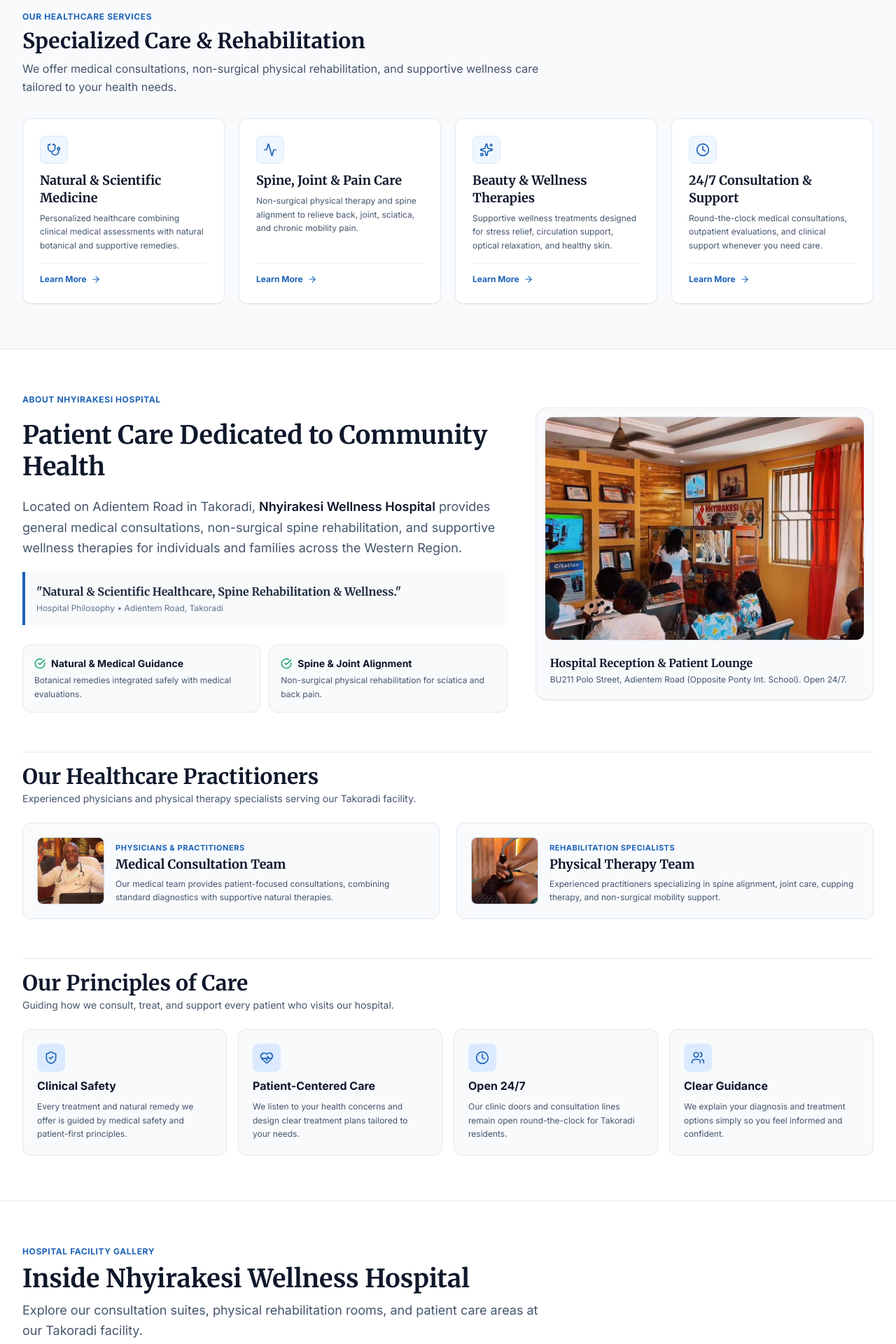
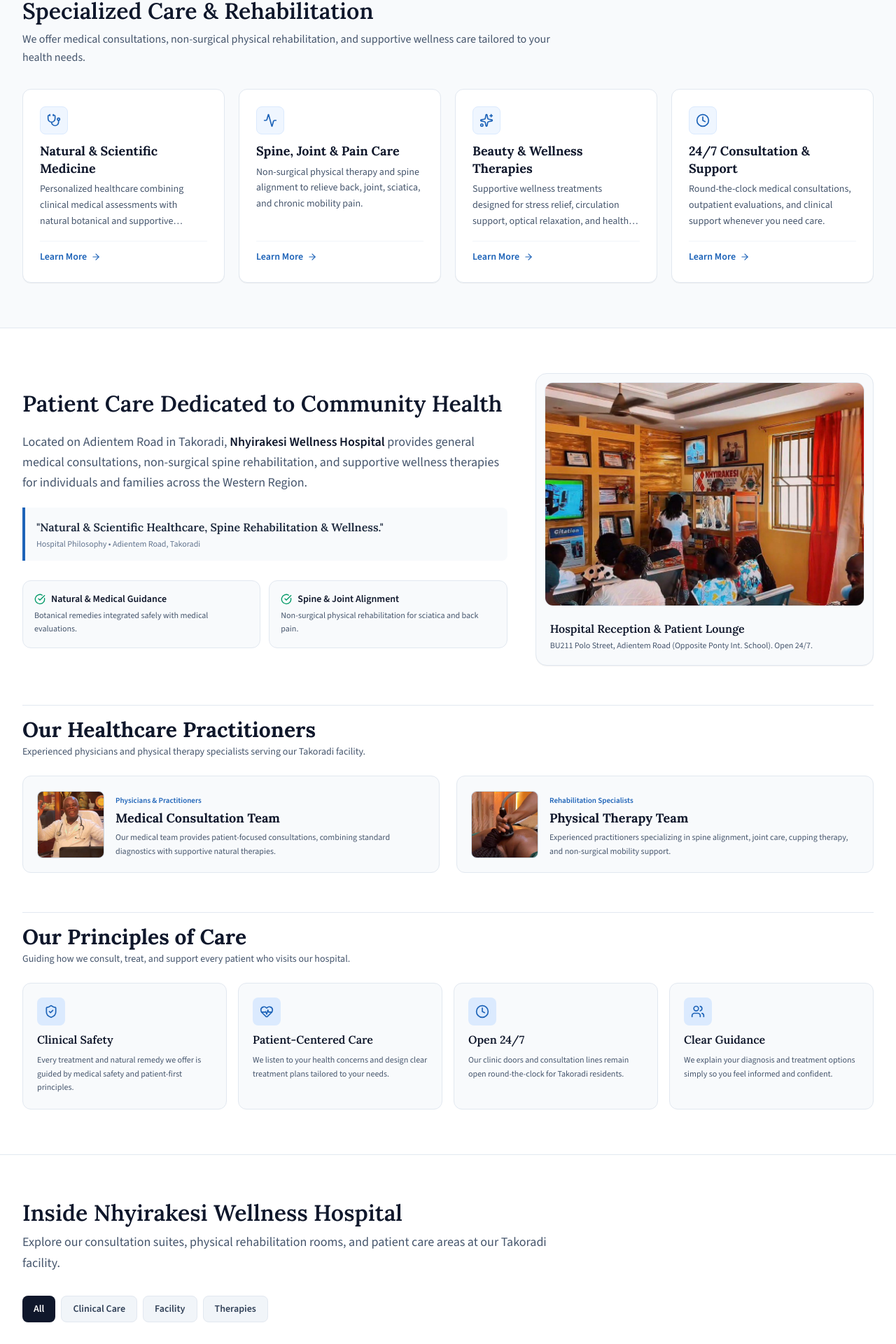
Before and after one commit to nkrumah2026/nhyirakesi-hospital, a Next.js app: page / in a window 1280 px wide. Shown: the part 874-2794 px from the top of the page at 70% size. Built offline with nearby package versions, Linux system fonts and the light colour scheme.

Commit message:
style: implement Lora and Source Sans 3 typography system

```diff
--- a/app/globals.css
+++ b/app/globals.css
@@ -11,8 +11,10 @@
   --color-medical-gray: #64748B;
   --color-medical-light: #F8FAFC;
 
-  --font-sans: var(--font-inter), system-ui, sans-serif;
-  --font-serif: var(--font-merriweather), Georgia, serif;
+  --font-sans: var(--font-source-sans), system-ui, -apple-system, sans-serif;
+  --font-serif: var(--font-lora), Georgia, serif;
+  --font-body: var(--font-source-sans), system-ui, -apple-system, sans-serif;
+  --font-display: var(--font-lora), Georgia, serif;
 }
 
 :root {
@@ -24,7 +26,36 @@ body {
   background-color: var(--background);
   color: var(--foreground);
   font-family: var(--font-sans);
+  line-height: 1.65;
   overflow-x: hidden;
+}
+
+/* Typography Hierarchy Defaults */
+h1, h2, h3, .font-serif {
+  font-family: var(--font-serif);
+}
+
+.hero-title {
+  font-family: var(--font-serif);
+  font-weight: 700;
+  font-size: clamp(2.25rem, 4.5vw, 3.75rem);
+  line-height: 1.1;
+  letter-spacing: -0.015em;
+}
+
+.page-title {
+  font-family: var(--font-serif);
+  font-weight: 700;
+  font-size: clamp(2rem, 3.5vw, 3.25rem);
+  line-height: 1.15;
+  letter-spacing: -0.01em;
+}
+
+.section-title {
+  font-family: var(--font-serif);
+  font-weight: 600;
+  font-size: clamp(1.5rem, 2.5vw, 2.5rem);
+  line-height: 1.2;
 }
 
 /* Custom Utilities */
--- a/app/layout.js
+++ b/app/layout.js
@@ -1,18 +1,19 @@
-import { Inter, Merriweather } from "next/font/google";
+import { Lora, Source_Sans_3 } from "next/font/google";
 import "./globals.css";
 import { Header } from "@/components/Header";
 import { Footer } from "@/components/Footer";
 
-const inter = Inter({
+const lora = Lora({
   subsets: ["latin"],
-  variable: "--font-inter",
+  weight: ["400", "500", "600", "700"],
+  variable: "--font-lora",
   display: "swap",
 });
 
-const merriweather = Merriweather({
-  weight: ["300", "400", "700", "900"],
+const sourceSans3 = Source_Sans_3({
   subsets: ["latin"],
-  variable: "--font-merriweather",
+  weight: ["400", "500", "600", "700"],
+  variable: "--font-source-sans",
   display: "swap",
 });
 
@@ -57,8 +58,8 @@ export const metadata = {
 
 export default function RootLayout({ children }) {
   return (
-    <html lang="en" className={`${inter.variable} ${merriweather.variable} scroll-smooth`}>
-      <body className="min-h-screen flex flex-col bg-white text-slate-900 antialiased">
+    <html lang="en" className={`${sourceSans3.variable} ${lora.variable} scroll-smooth`}>
+      <body className="min-h-screen flex flex-col bg-white text-slate-900 antialiased font-sans">
         <Header />
         <main className="flex-1">{children}</main>
         <Footer />
--- a/app/services/page.js
+++ b/app/services/page.js
@@ -11,13 +11,13 @@ export default function ServicesPage() {
       {/* Header Banner */}
       <section className="bg-slate-900 text-white py-12 sm:py-16 px-4 border-b border-slate-800 text-left">
         <div className="max-w-7xl mx-auto space-y-2">
-          <div className="inline-flex items-center gap-2 px-2.5 py-0.5 rounded-md bg-slate-800 text-blue-300 text-xs font-semibold border border-slate-700">
+          <div className="inline-flex items-center gap-2 px-2.5 py-0.5 rounded-md bg-slate-800 text-blue-300 text-xs font-semibold border border-slate-700 font-sans">
             Nhyirakesi Medical Specialties
           </div>
-          <h1 className="font-serif text-3xl sm:text-4xl font-bold tracking-tight">
+          <h1 className="page-title text-white">
             Our Healthcare & Wellness Services
           </h1>
-          <p className="text-slate-300 text-sm sm:text-base max-w-2xl leading-relaxed">
+          <p className="text-slate-300 text-sm sm:text-base max-w-2xl leading-relaxed font-sans">
             Combining modern diagnostic care with supportive natural therapies for patient recovery and well-being in Takoradi.
           </p>
         </div>
--- a/components/About.jsx
+++ b/components/About.jsx
@@ -21,15 +21,11 @@ export function About() {
 
           {/* Left Text Content */}
           <div className="lg:col-span-7 space-y-5 text-left">
-            <h2 className="text-xs font-bold uppercase tracking-wider text-medical-blue">
-              About Nhyirakesi Hospital
+            <h2 className="section-title text-slate-900 leading-tight">
+              Patient Care Dedicated to Community Health
             </h2>
 
-            <h3 className="font-serif text-3xl sm:text-4xl font-bold text-slate-900 leading-tight">
-              Patient Care Dedicated to Community Health
-            </h3>
-
-            <p className="text-slate-600 text-base sm:text-lg leading-relaxed">
+            <p className="text-slate-600 text-base sm:text-lg leading-relaxed font-sans">
               Located on Adientem Road in Takoradi, <strong className="text-slate-900 font-semibold">Nhyirakesi Wellness Hospital</strong> provides general medical consultations, non-surgical spine rehabilitation, and supportive wellness therapies for individuals and families across the Western Region.
             </p>
 
@@ -37,28 +33,28 @@ export function About() {
               <p className="font-serif text-slate-800 text-sm sm:text-base font-semibold">
                 "{hospitalInfo.slogan}"
               </p>
-              <p className="text-xs text-slate-500">
+              <p className="text-xs text-slate-500 font-sans">
                 Hospital Philosophy • Adientem Road, Takoradi
               </p>
             </div>
 
             <div className="grid grid-cols-1 sm:grid-cols-2 gap-3 pt-2">
               <div className="bg-slate-50 p-4 rounded-xl border border-slate-200 space-y-1">
-                <div className="font-bold text-slate-900 text-sm flex items-center gap-2">
+                <div className="font-semibold text-slate-900 text-sm flex items-center gap-2 font-sans">
                   <CheckCircle className="w-4 h-4 text-emerald-600 shrink-0" />
                   Natural & Medical Guidance
                 </div>
-                <p className="text-xs text-slate-600 leading-relaxed">
+                <p className="text-xs text-slate-600 leading-relaxed font-sans">
                   Botanical remedies integrated safely with medical evaluations.
                 </p>
               </div>
 
               <div className="bg-slate-50 p-4 rounded-xl border border-slate-200 space-y-1">
-                <div className="font-bold text-slate-900 text-sm flex items-center gap-2">
+                <div className="font-semibold text-slate-900 text-sm flex items-center gap-2 font-sans">
                   <CheckCircle className="w-4 h-4 text-emerald-600 shrink-0" />
                   Spine & Joint Alignment
                 </div>
-                <p className="text-xs text-slate-600 leading-relaxed">
+                <p className="text-xs text-slate-600 leading-relaxed font-sans">
                   Non-surgical physical rehabilitation for sciatica and back pain.
                 </p>
               </div>
@@ -78,10 +74,10 @@ export function About() {
               </div>
 
               <div className="p-2 space-y-1">
-                <h4 className="font-serif font-bold text-slate-900 text-base">
+                <h4 className="font-serif font-semibold text-slate-900 text-base">
                   Hospital Reception & Patient Lounge
                 </h4>
-                <p className="text-xs text-slate-600">
+                <p className="text-xs text-slate-600 font-sans">
                   BU211 Polo Street, Adientem Road (Opposite Ponty Int. School). Open 24/7.
                 </p>
               </div>
@@ -96,7 +92,7 @@ export function About() {
             <h3 className="font-serif text-2xl sm:text-3xl font-bold text-slate-900">
               Our Healthcare Practitioners
             </h3>
-            <p className="text-slate-600 text-sm mt-1">
+            <p className="text-slate-600 text-sm mt-1 font-sans">
               Experienced physicians and physical therapy specialists serving our Takoradi facility.
             </p>
           </div>
@@ -112,14 +108,14 @@ export function About() {
                     className="object-cover"
                   />
                 </div>
-                <div className="space-y-1">
-                  <span className="text-[11px] font-bold text-medical-blue uppercase tracking-wider">
+                <div className="space-y-1 font-sans">
+                  <span className="text-[11px] font-semibold text-medical-blue">
                     {member.role}
                   </span>
                   <h4 className="font-serif font-bold text-slate-900 text-lg">
                     {member.name}
                   </h4>
-                  <p className="text-xs text-slate-600 leading-relaxed">
+                  <p className="text-xs text-slate-600 leading-relaxed font-sans">
                     {member.bio}
                   </p>
                 </div>
@@ -134,7 +130,7 @@ export function About() {
             <h3 className="font-serif text-2xl sm:text-3xl font-bold text-slate-900">
               Our Principles of Care
             </h3>
-            <p className="text-slate-600 text-sm mt-1">
+            <p className="text-slate-600 text-sm mt-1 font-sans">
               Guiding how we consult, treat, and support every patient who visits our hospital.
             </p>
           </div>
@@ -150,8 +146,8 @@ export function About() {
                   <div className="w-10 h-10 rounded-lg bg-blue-100 text-medical-blue flex items-center justify-center">
                     <IconComp className="w-5 h-5" />
                   </div>
-                  <h4 className="font-bold text-slate-900 text-base">{val.title}</h4>
-                  <p className="text-slate-600 text-xs leading-relaxed">
+                  <h4 className="font-serif font-semibold text-slate-900 text-base">{val.title}</h4>
+                  <p className="text-slate-600 text-xs leading-relaxed font-sans">
                     {val.description}
                   </p>
                 </div>
--- a/components/Gallery.jsx
+++ b/components/Gallery.jsx
@@ -20,26 +20,23 @@ export function Gallery() {
     <section id="gallery" className="py-12 md:py-16 bg-white border-t border-slate-200">
       <div className="max-w-7xl mx-auto px-4 sm:px-6 lg:px-8 space-y-8">
 
-        {/* Section Header - Left Aligned */}
+        {/* Section Header */}
         <div className="max-w-3xl space-y-2 text-left">
-          <h2 className="text-xs font-bold uppercase tracking-wider text-medical-blue">
-            Hospital Facility Gallery
+          <h2 className="section-title text-slate-900 leading-tight">
+            Inside Nhyirakesi Wellness Hospital
           </h2>
-          <h3 className="font-serif text-3xl sm:text-4xl font-bold text-slate-900 leading-tight">
-            Inside Nhyirakesi Wellness Hospital
-          </h3>
-          <p className="text-slate-600 text-base sm:text-lg leading-relaxed">
+          <p className="text-slate-600 text-base sm:text-lg leading-relaxed font-sans">
             Explore our consultation suites, physical rehabilitation rooms, and patient care areas at our Takoradi facility.
           </p>
         </div>
 
         {/* Filter Tabs */}
-        <div className="flex flex-wrap gap-2">
+        <div className="flex flex-wrap gap-2 font-sans">
           {categories.map((cat) => (
             <button
               key={cat}
               onClick={() => setActiveCategory(cat)}
-              className={`px-4 py-2 rounded-lg font-bold text-xs transition-colors ${
+              className={`px-4 py-2 rounded-lg font-semibold text-xs sm:text-sm transition-colors ${
                 activeCategory === cat
                   ? "bg-slate-900 text-white shadow-2xs"
                   : "bg-slate-100 hover:bg-slate-200 text-slate-700 border border-slate-200"
@@ -68,7 +65,7 @@ export function Gallery() {
                 />
 
                 {/* Category Badge */}
-                <div className="absolute top-3 left-3 bg-white/90 px-2.5 py-1 rounded-md border border-slate-200 text-[11px] font-bold text-slate-800 shadow-2xs">
+                <div className="absolute top-3 left-3 bg-white/90 px-2.5 py-1 rounded-md border border-slate-200 text-[11px] font-semibold text-slate-800 shadow-2xs font-sans">
                   {item.category}
                 </div>
 
@@ -80,10 +77,10 @@ export function Gallery() {
 
               {/* Card Footer Text */}
               <div className="p-4 space-y-1">
-                <h4 className="font-serif text-base font-bold text-slate-900">
+                <h3 className="font-serif text-base font-semibold text-slate-900">
                   {item.title}
-                </h4>
-                <p className="text-slate-600 text-xs leading-relaxed">
+                </h3>
+                <p className="text-slate-600 text-xs sm:text-sm leading-relaxed font-sans">
                   {item.description}
                 </p>
               </div>
@@ -116,8 +113,8 @@ export function Gallery() {
             </div>
 
             {/* Modal Details */}
-            <div className="p-5 bg-white border-t border-slate-200 space-y-1.5">
-              <div className="inline-flex items-center gap-1.5 text-emerald-700 text-xs font-bold uppercase">
+            <div className="p-5 bg-white border-t border-slate-200 space-y-1.5 font-sans">
+              <div className="inline-flex items-center gap-1.5 text-emerald-700 text-xs font-semibold">
                 <CheckCircle2 className="w-3.5 h-3.5" />
                 Nhyirakesi Wellness Hospital Photo
               </div>
--- a/components/Hero.jsx
+++ b/components/Hero.jsx
@@ -28,7 +28,7 @@ export function Hero() {
             </div>
 
             {/* Main Headline */}
-            <h1 className="font-serif font-bold text-3xl sm:text-4xl lg:text-5xl text-slate-900 leading-tight tracking-tight">
+            <h1 className="hero-title text-slate-900">
               Natural & Scientific Healthcare, Spine Rehabilitation & Wellness
             </h1>
 
--- a/components/Services.jsx
+++ b/components/Services.jsx
@@ -18,13 +18,10 @@ export function Services() {
 
         {/* Section Header */}
         <div className="max-w-3xl space-y-2 text-left">
-          <h2 className="text-xs font-bold uppercase tracking-wider text-medical-blue">
-            Our Healthcare Services
+          <h2 className="section-title text-slate-900">
+            Specialized Care & Rehabilitation
           </h2>
-          <h3 className="font-serif text-2xl sm:text-3xl font-bold text-slate-900 leading-tight">
-            Specialized Care & Rehabilitation
-          </h3>
-          <p className="text-slate-600 text-sm sm:text-base leading-relaxed">
+          <p className="text-slate-600 text-sm sm:text-base leading-relaxed font-sans">
             We offer medical consultations, non-surgical physical rehabilitation, and supportive wellness care tailored to your health needs.
           </p>
         </div>
@@ -47,10 +44,10 @@ export function Services() {
 
                   {/* Title & Short Description */}
                   <div className="space-y-1.5">
-                    <h4 className="font-serif text-lg font-bold text-slate-900 leading-snug">
+                    <h3 className="font-serif text-lg font-bold text-slate-900 leading-snug">
                       {service.title}
-                    </h4>
-                    <p className="text-slate-600 text-xs leading-relaxed line-clamp-3">
+                    </h3>
+                    <p className="text-slate-600 text-xs sm:text-sm leading-relaxed line-clamp-3 font-sans">
                       {service.shortDesc}
                     </p>
                   </div>
@@ -60,7 +57,7 @@ export function Services() {
                 <div className="pt-2 border-t border-slate-100">
                   <Link
                     href={`/services#${service.slug}`}
-                    className="inline-flex items-center gap-1.5 text-xs font-bold text-medical-blue hover:text-medical-blue-dark transition-colors group"
+                    className="inline-flex items-center gap-1.5 text-xs sm:text-sm font-semibold text-medical-blue hover:text-medical-blue-dark transition-colors group font-sans"
                   >
                     <span>Learn More</span>
                     <ArrowRight className="w-3.5 h-3.5 group-hover:translate-x-0.5 transition-transform" />
```
Also changed, not shown: app/about/page.js (+13 -13 lines), app/contact/page.js (+4 -4 lines), components/BookingModal.jsx (+20 -20 lines), components/LocationContact.jsx (+30 -33 lines).
